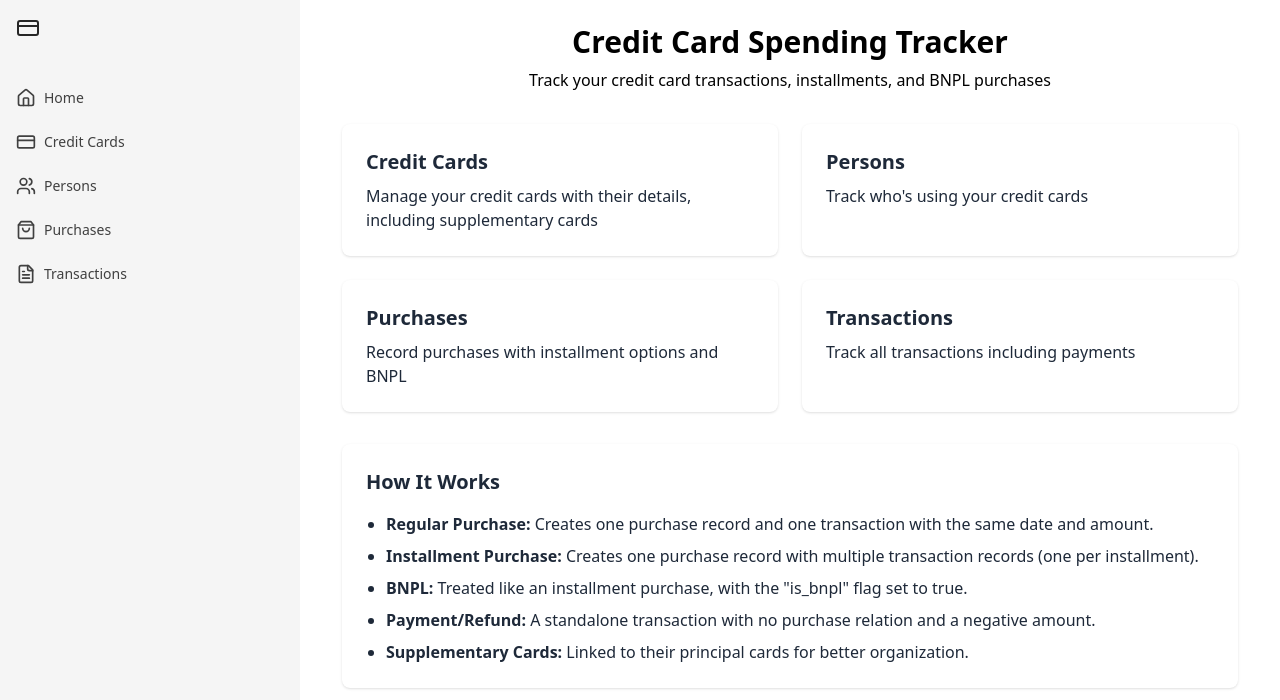
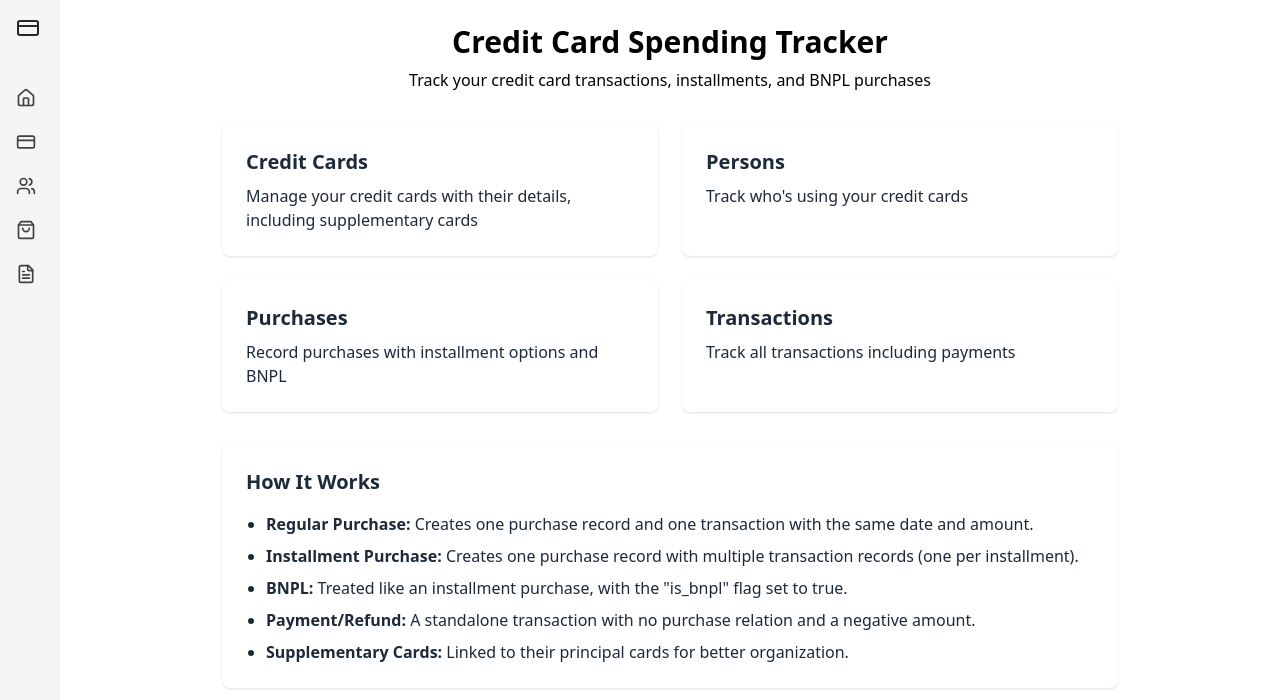
Before and after one commit to JohnPevien/credit-card-tracker, a Next.js app: page / in a window 1280 px wide. Shown: the top 700 px of the page. Built offline with nearby package versions, Linux system fonts and the light colour scheme.

Commit message:
update sidebar

```diff
--- a/src/components/ui/sidebar.tsx
+++ b/src/components/ui/sidebar.tsx
@@ -85,18 +85,16 @@ export const DesktopSidebar = ({
   children,
   ...props
 }: React.ComponentProps<typeof motion.div>) => {
-  const { open, setOpen, animate } = useSidebar();
+  const { open, animate } = useSidebar();
   return (
     <motion.div
       className={cn(
-        "h-full px-4 py-4 hidden md:flex md:flex-col bg-neutral-100 dark:bg-neutral-800 w-[300px] flex-shrink-0",
+        "h-full px-4 py-4 hidden md:flex md:flex-col bg-neutral-100 dark:bg-neutral-800 w-[200px] flex-shrink-0",
         className
       )}
       animate={{
-        width: animate ? (open ? "300px" : "60px") : "300px",
+        width: animate ? (open ? "200px" : "60px") : "200px",
       }}
-      onMouseEnter={() => setOpen(true)}
-      onMouseLeave={() => setOpen(false)}
       {...props}
     >
       {children}
```
